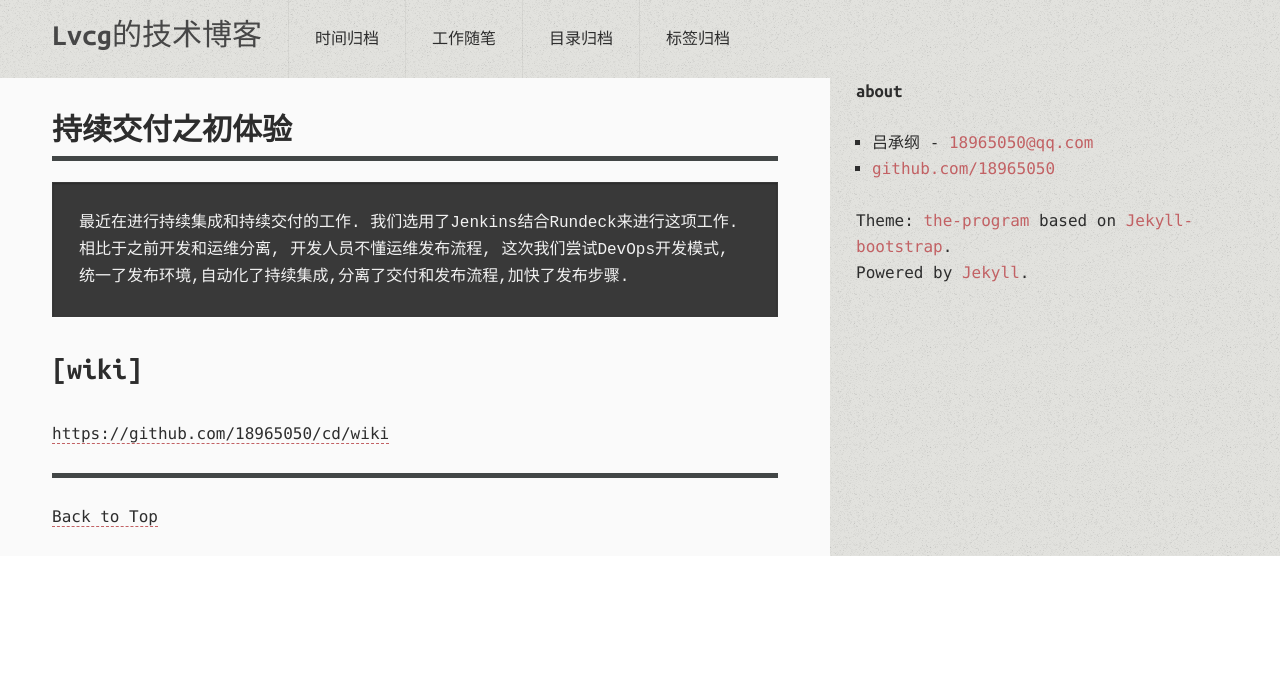
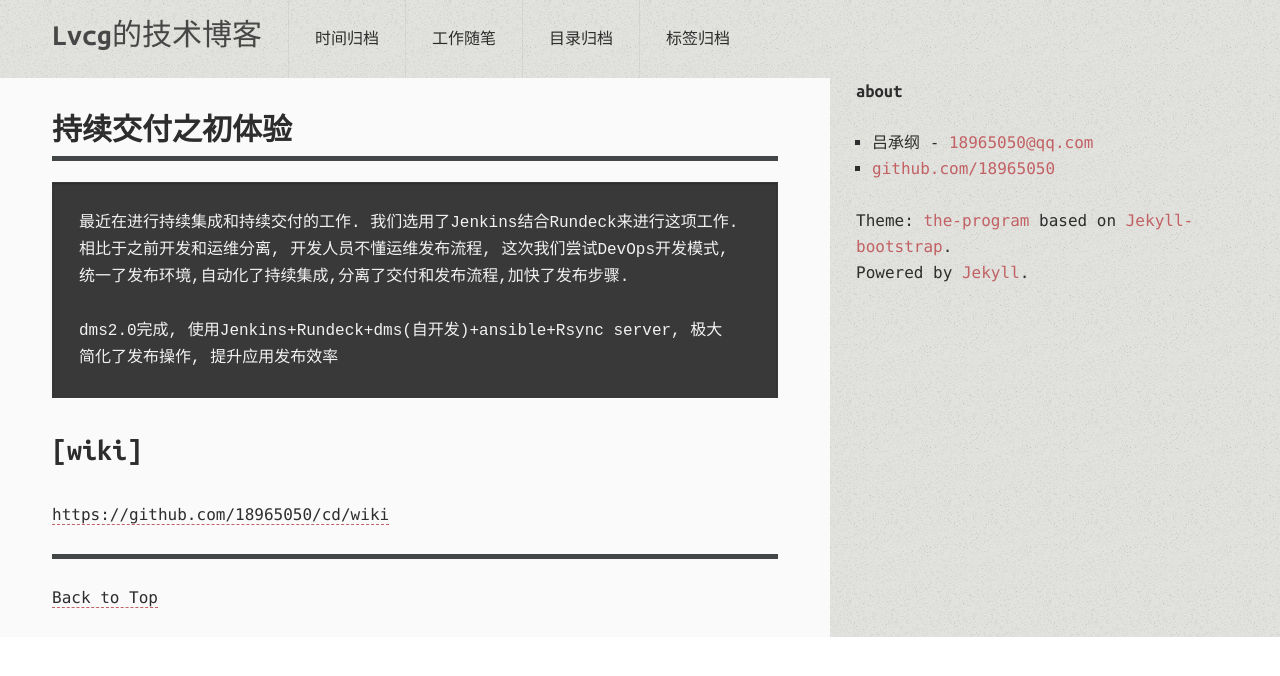
Before and after one commit to 18965050/18965050.github.io, a Jekyll site: the page built from work/cd.md, in a window 1280 px wide. Shown: the top 676 px of the page. Built offline with Jekyll 4.4.1, drawn with Linux system fonts in a browser that asks for light colours; comment, search, counter and statistics services are not loaded.

Commit message:
文档修改

```diff
--- a/work/cd.md
+++ b/work/cd.md
@@ -9,5 +9,8 @@ description: ""
     相比于之前开发和运维分离, 开发人员不懂运维发布流程, 这次我们尝试DevOps开发模式,
     统一了发布环境,自动化了持续集成,分离了交付和发布流程,加快了发布步骤.
 
+    dms2.0完成, 使用Jenkins+Rundeck+dms(自开发)+ansible+Rsync server, 极大
+    简化了发布操作, 提升应用发布效率
+
 ## [wiki]
 [https://github.com/18965050/cd/wiki](https://github.com/18965050/cd/wiki "持续交付和发布相关文档")
```
